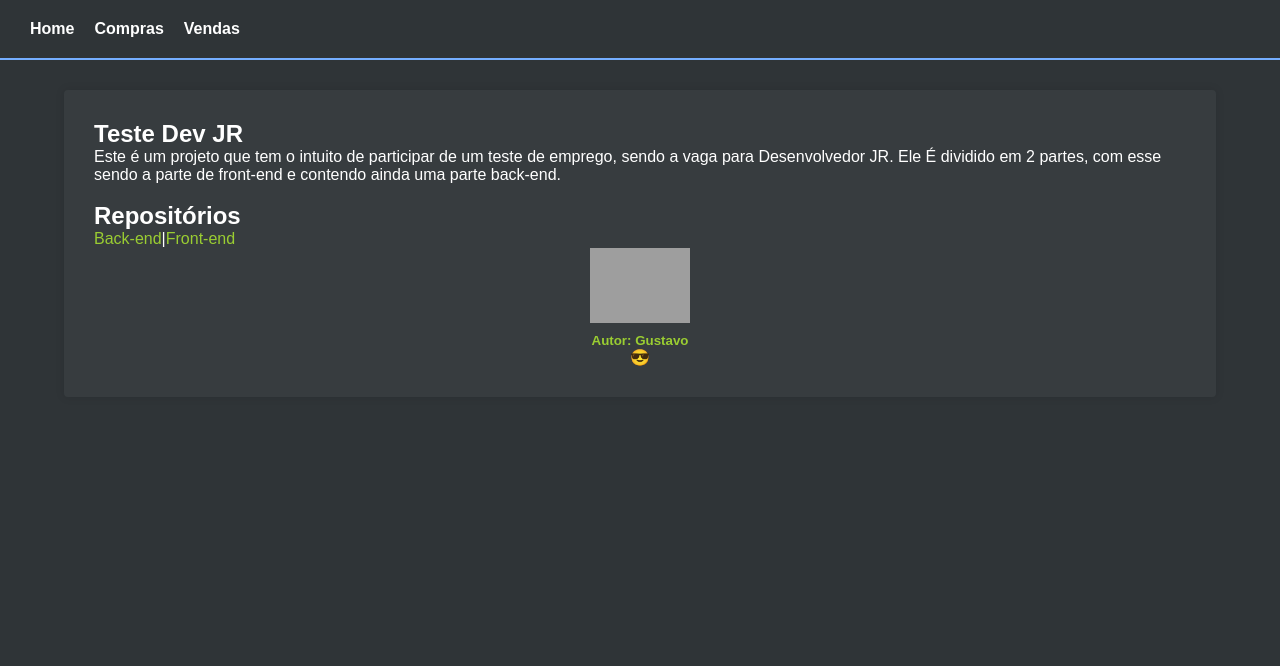
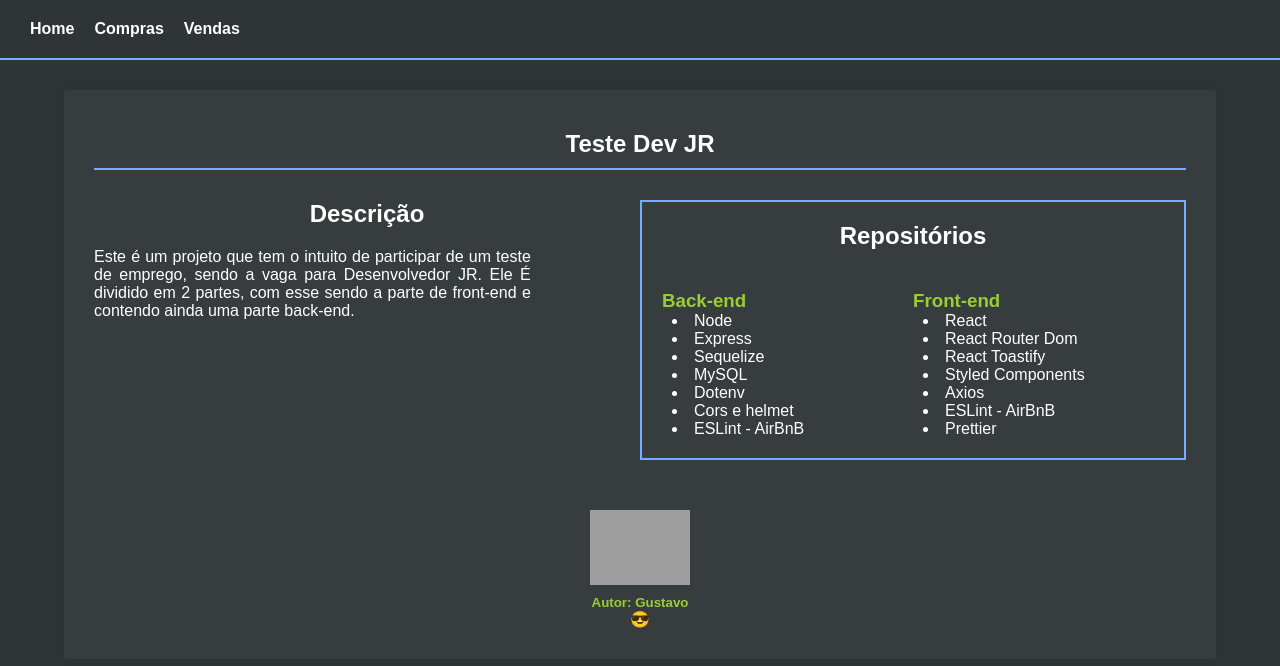
Before and after one commit to GustavoGomesDias/test-001-frontend, a React (Create React App) app: page / in a window 1280 px wide. Shown: the top 666 px of the page. Built offline with nearby package versions, Linux system fonts and the light colour scheme; grey boxes are pictures that could not be loaded; the HTML template or start-up script is replaced by a standard one.

Commit message:
feat: add repositories in the home

```diff
--- a/src/pages/Home/index.js
+++ b/src/pages/Home/index.js
@@ -1,22 +1,64 @@
 import React from 'react';
+
+import { Table, Div, Header } from './styled';
 import { Container } from '../../styles/GlobalStyles';
-import { Table } from './styled';
 
 export default function Home() {
   return (
-    <Container>
+    <Container className="home">
+      <Header>
         <h1>Teste Dev JR</h1>
+      </Header>
+      <Div>
+        <div className="column-1 description">
+          <h2>Descrição</h2>
           <p>
             Este é um projeto que tem o intuito de participar de um teste de
-        emprego, sendo a vaga para Desenvolvedor JR. Ele É dividido em 2 partes,
-        com esse sendo a parte de front-end e contendo ainda uma parte back-end.
+            emprego, sendo a vaga para Desenvolvedor JR. Ele É dividido em 2
+            partes, com esse sendo a parte de front-end e contendo ainda uma
+            parte back-end.
           </p>
-      <br />
+        </div>
+        <div className="column-1 repository">
           <h2>Repositórios</h2>
-      <a href="https://github.com/GustavoGomesDias/test-001">Back-end</a>|
+          <div className="repositories">
+            <div className="column-1">
+              <h3>
+                <a href="https://github.com/GustavoGomesDias/test-001">
+                  Back-end
+                </a>
+              </h3>
+
+              <ul>
+                <li>Node</li>
+                <li>Express</li>
+                <li>Sequelize</li>
+                <li>MySQL</li>
+                <li>Dotenv</li>
+                <li>Cors e helmet</li>
+                <li>ESLint - AirBnB</li>
+              </ul>
+            </div>
+            <div className="column-1">
+              <h3>
                 <a href="https://github.com/GustavoGomesDias/test-001-frontend">
                   Front-end
                 </a>
+              </h3>
+
+              <ul>
+                <li>React</li>
+                <li>React Router Dom</li>
+                <li>React Toastify</li>
+                <li>Styled Components</li>
+                <li>Axios</li>
+                <li>ESLint - AirBnB</li>
+                <li>Prettier</li>
+              </ul>
+            </div>
+          </div>
+        </div>
+      </Div>
       <Table>
         <tr />
         <td align="center">
--- a/src/pages/Home/styled.js
+++ b/src/pages/Home/styled.js
@@ -1,7 +1,64 @@
 import styled from 'styled-components';
+
+import * as colors from '../../config/color';
+
+export const Div = styled.div`
+  display: flex;
+  flex-direction: column;
+  flex-flow: row wrap;
+  margin-top: 10px;
+
+  h2 {
+    display: flex;
+    align-items: center;
+    justify-content: center;
+    margin-bottom: 20px;
+    display: flex;
+  }
+
+  p {
+    text-align: justify;
+    max-width: 80%;
+  }
+
+  ul {
+    list-style-type: disc;
+    list-style-position: inside;
+    padding-left: 10px;
+  }
+
+  .description {
+    margin-top: 10px;
+  }
+
+  .repositories {
+    display: flex;
+    flex-direction: column;
+    flex-flow: row wrap;
+  }
+
+  .repository {
+    border: 2px solid ${colors.primaryColor};
+    padding: 20px;
+  }
+
+  .column-1 {
+    margin-top: 20px;
+    width: 50%;
+  }
+`;
+
+export const Header = styled.header`
+  display: flex;
+  align-items: center;
+  justify-content: center;
+  padding: 10px;
+  border-bottom: 2px solid ${colors.primaryColor};
+`;
 
 export const Table = styled.table`
   display: flex;
   align-items: center;
   justify-content: center;
+  margin-top: 50px;
 `;
--- a/src/styles/GlobalStyles.js
+++ b/src/styles/GlobalStyles.js
@@ -31,6 +31,9 @@ export default createGlobalStyle`
   ul {
     list-style: none;
   }
+  h1 {
+
+  }
 
   body {
     background: ${color.background};
@@ -41,6 +44,10 @@ export default createGlobalStyle`
   }
   body .Toastify .Toastify__toast-container .Toastify__toast--error {
     background: ${color.errorColor};
+  }
+
+  .home {
+    background: ${color.background};
   }
 `;
 
```
Lines whose indentation alone changed are shown as unchanged.
